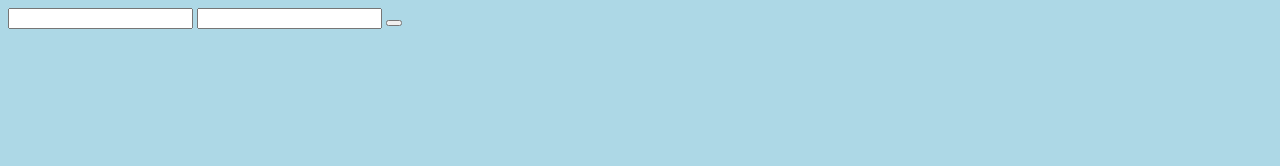
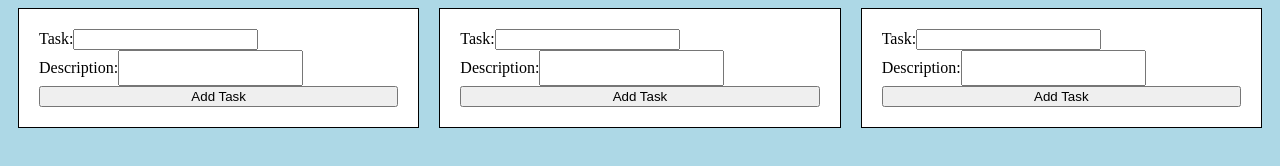
Before and after one commit to MrFerpz/todo, a website built with webpack: page src/index.html in a window 1280 px wide. Built offline with nearby package versions, Linux system fonts and the light colour scheme.

Commit message:
Now have three columns to represent to do, doing, done

```diff
--- a/src/domstuff.js
+++ b/src/domstuff.js
@@ -1,7 +1,7 @@
 import { Task } from "./index.js";
 
-let toDoContainer = document.querySelector("#todo");
-let toDoButton = document.querySelector("#to-do-button");
+let toDoContainer = document.querySelector(".to-do-container");
+let toDoButton = document.querySelector(".to-do-button");
 let toDoNameInput = document.querySelector("#to-do-name-input");
 let toDoDescInput = document.querySelector("#to-do-desc-input");
 
@@ -10,8 +10,10 @@ function addToList(x) {
 }
 
 toDoButton.addEventListener("click", () => {
+    event.preventDefault();
     let test = new Task(toDoNameInput.value, toDoDescInput.value, 1);
     let entry = document.createElement("div");
+    entry.setAttribute("style", "width: 90%; background: lightgray; margin: 10px 10px 10px 10px")
     entry.innerHTML = test.evaluation;
     addToList(entry);
 })
--- a/src/index.html
+++ b/src/index.html
@@ -6,12 +6,28 @@
     <title>To Do</title>
 </head>
 <body>
-  <div id="todo">
-    <input id="to-do-name-input">
-    <input id="to-do-desc-input">
-    <button id="to-do-button"></button>
+  <div class="flex-container">
+    <div class="to-do-container">
+      <form class="to-do-form">
+        <label>Task:<input id="to-do-name-input"></label>
+        <label>Description:<input id="to-do-desc-input" class="desc-input"></label>
+        <button class="to-do-button">Add Task</button>
+      </form>
+    </div>
+    <div class="to-do-container">
+      <form class="to-do-form">
+        <label>Task:<input id="doing-name-input"></label>
+        <label>Description:<input id="doing-desc-input" class="desc-input"></label>
+        <button class="to-do-button">Add Task</button>
+      </form>
+    </div>
+    <div class="to-do-container">
+      <form class="to-do-form">
+        <label>Task:<input id="done-name-input"></label>
+        <label>Description:<input id="done-desc-input" class="desc-input"></label>
+        <button class="to-do-button">Add Task</button>
+      </form>
+    </div>
   </div>
-  <div class="doing"></div>
-  <div class="done"></div>
 </body>
 </html>
--- a/src/style.css
+++ b/src/style.css
@@ -1,3 +1,29 @@
 body {
     background-color: lightblue;
 }
+
+.flex-container {
+    display: flex;
+    flex: auto;
+    justify-content: space-evenly;
+}
+
+.to-do-form {
+    display: grid;
+}
+
+.to-do-button {
+    grid-column: span/2;
+}
+
+.to-do-container {
+    background-color: white;
+    border: 1px black solid;
+    width: 30vw;
+    padding: 20px;
+    margin: 0 10px 0 10px;
+}
+
+.desc-input {
+    height: 2lh;
+}
```
